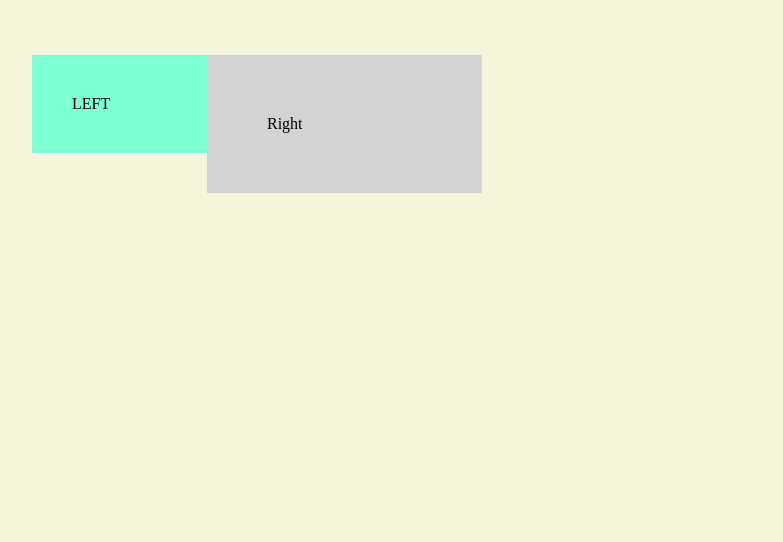
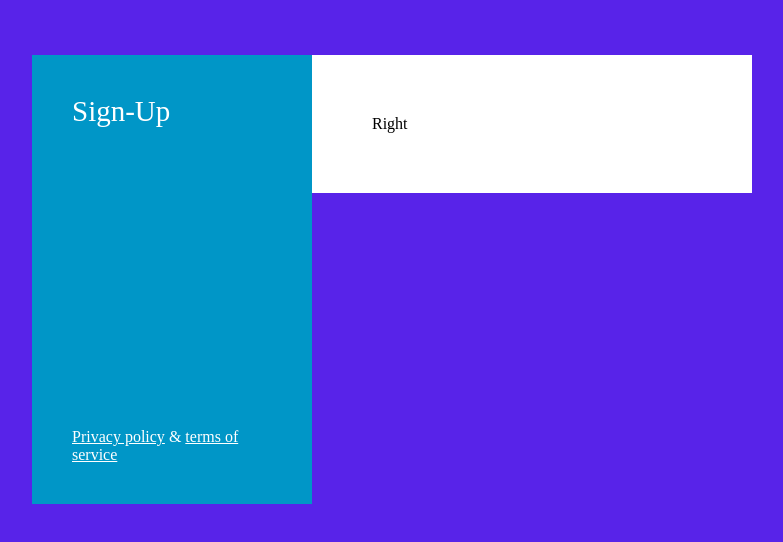
Before and after one commit to lukastabu/05-sign-up, a website: page index.html in a window 1280 px wide. Shown: the whole page, without its empty margins (140-923 px from the left). Drawn offline with Linux system fonts and the light colour scheme.

Commit message:
left-content

```diff
--- a/css/main.css
+++ b/css/main.css
@@ -4,11 +4,15 @@ body *  {
     padding: 0;
     vertical-align: top;
     box-sizing: border-box;
-    background-color: beige;
 
 }
+
+body {
+    background-color: rgb(88, 35, 233);
+}
+
 .container {
-    width: 500px;
+    width: 800px;
     margin-top: 55px;
     margin-left: calc(15% - 20px);
 }
@@ -17,12 +21,25 @@ body *  {
     float: left;
     width: 35%;
     padding: 40px;
-    background-color: aquamarine;
+    background-color: rgb(0,150, 199);
+    color: white;
+ }
+
+.main-title {
+    width: 100%;
+    margin-bottom: 300px;
+    font-size: 29px;
+    font-weight: normal;
+}
+
+.bottom-link > .link {
+    font-style: none;
+    color: white;
 }
 
 .right-column {
     float: left;
     width: 55%;
     padding: 60px;
-    background-color: lightgrey;
+    background-color: white;
 }
--- a/index.html
+++ b/index.html
@@ -16,9 +16,14 @@
 </head>
 
 <body>
-    <main class="container">
+        <main class="container">
         <div class="left-column">
-            LEFT
+            <h1 class="main-title">Sign-Up</h1>
+            <footer class="bottom-link">
+                <a href="#" class="link">Privacy policy</a>
+                &
+                <a href="#" class="link">terms of service</a>
+            </footer>
         </div>
         <div class="right-column">
             Right
```
